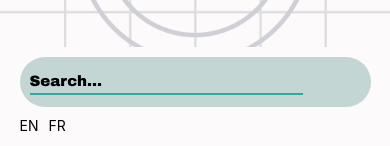
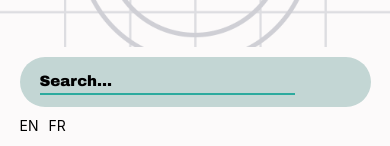
Before and after one commit to ntacv/biblisere, a React Native app: screen /Homepage in a window 390 px wide. Shown: the part 221-367 px from the top of the page. Built offline with nearby package versions, Linux system fonts and the light colour scheme; some icons are missing.

Commit message:
feat: styling buttons and container

```diff
--- a/components/homepage/Content.tsx
+++ b/components/homepage/Content.tsx
@@ -113,6 +113,7 @@ const InputContent = styled(TextInput)`
   font: ${fonts.content};
   height: ${sizes.text.input};
   flex: 0.9;
+  margin: 0 ${sizes.padding.main}px;
 `;
 const TitleContent = styled(Text)`
   ${styles.fontSubTitle}
```
